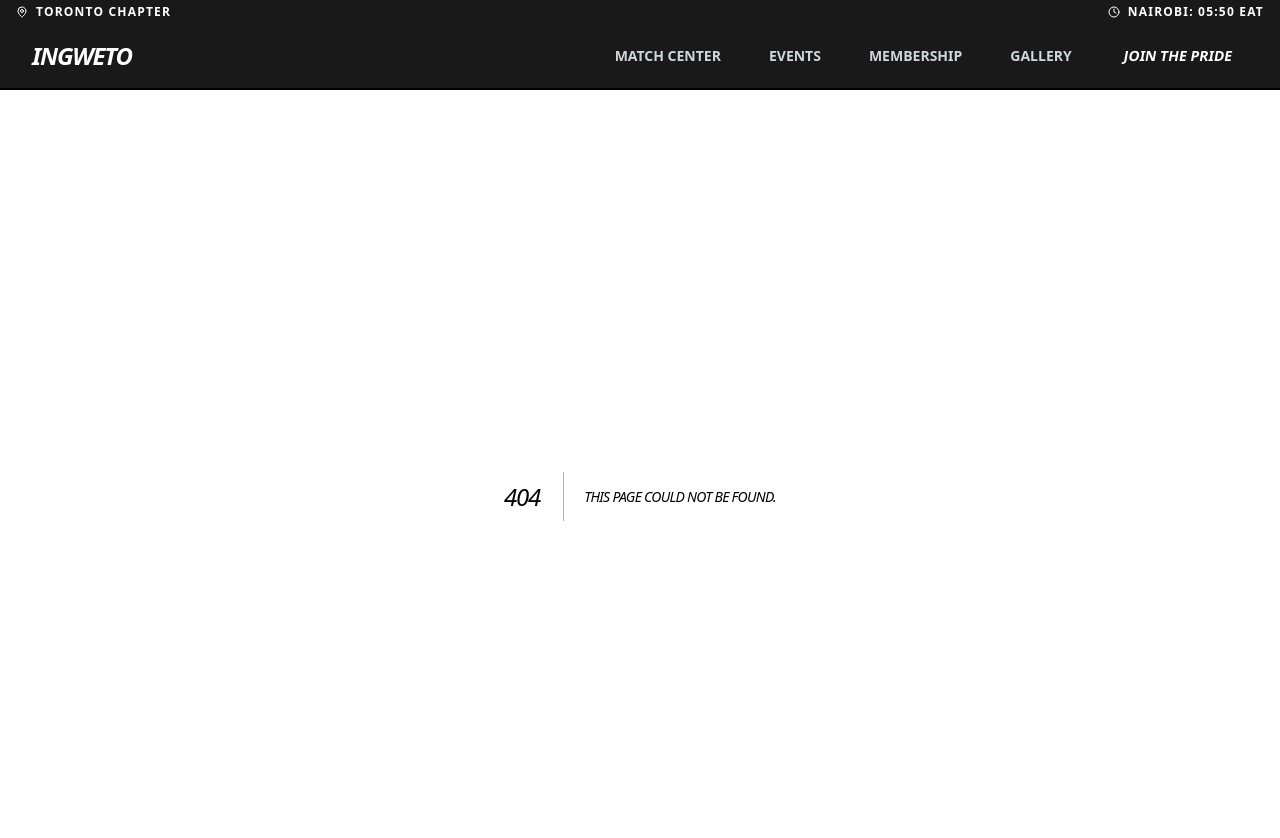
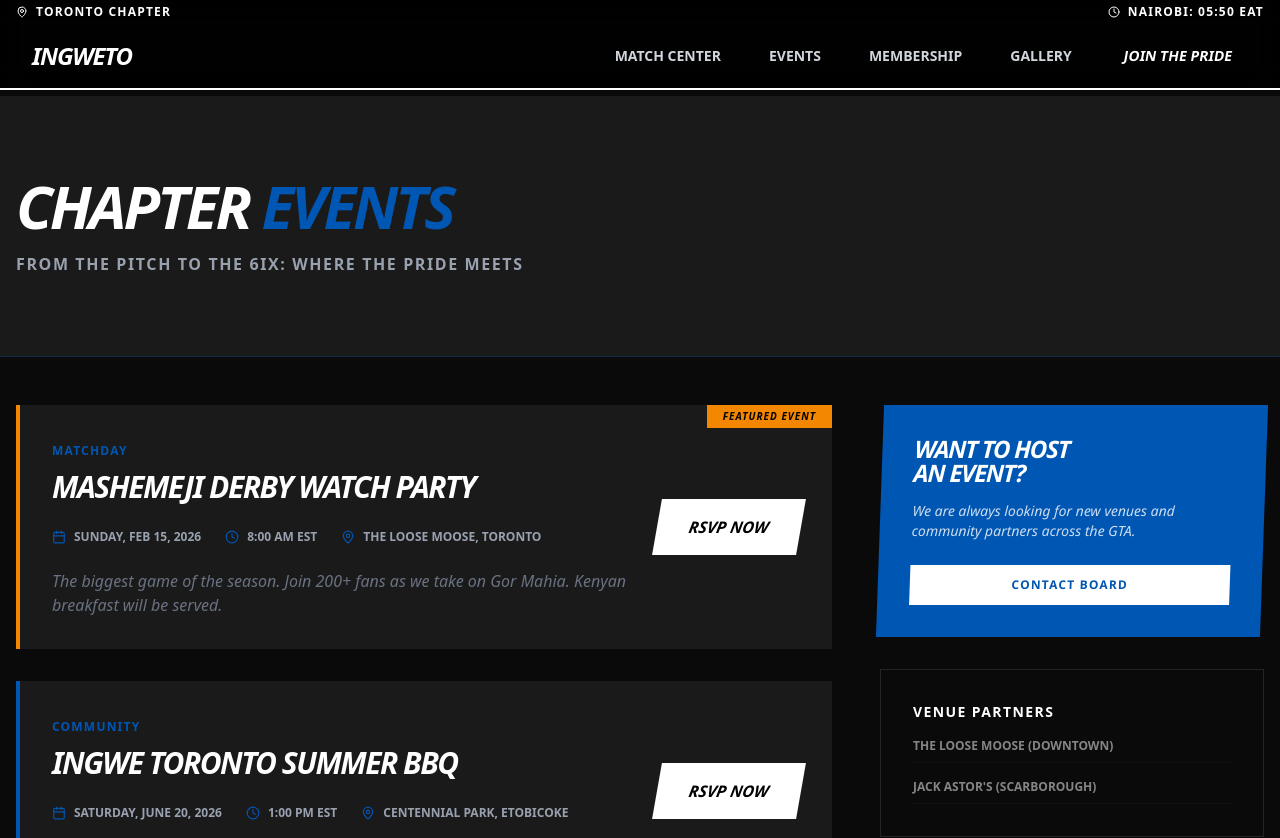
Before and after one commit to Dsikuku/afc-leopards-toronto, a Next.js app: page /events in a window 1280 px wide. Before the commit this address had no page. Shown: the top 838 px of the page. Built offline with nearby package versions, Linux system fonts and the light colour scheme.

Commit message:
feat: added events page

```diff
--- /dev/null
+++ b/src/app/events/page.tsx
@@ -0,0 +1,106 @@
+"use client";
+import { Calendar, MapPin, Clock, Ticket } from 'lucide-react';
+
+const events = [
+  {
+    id: 1,
+    title: "Mashemeji Derby Watch Party",
+    date: "Sunday, Feb 15, 2026",
+    time: "8:00 AM EST",
+    location: "The Loose Moose, Toronto",
+    category: "Matchday",
+    description: "The biggest game of the season. Join 200+ fans as we take on Gor Mahia. Kenyan breakfast will be served.",
+    isFeatured: true,
+  },
+  {
+    id: 2,
+    title: "Ingwe Toronto Summer BBQ",
+    date: "Saturday, June 20, 2026",
+    time: "1:00 PM EST",
+    location: "Centennial Park, Etobicoke",
+    category: "Community",
+    description: "Annual family get-together. Football, food, and music for all members.",
+    isFeatured: false,
+  },
+];
+
+export default function EventsPage() {
+  return (
+    <div className="bg-ingwe-dark min-h-screen pb-24">
+      {/* Header */}
+      <div className="bg-ingwe-concrete py-20 border-b border-ingwe-blue/30">
+        <div className="max-w-7xl mx-auto px-4">
+          <h1 className="text-6xl font-black italic tracking-tighter uppercase">
+            Chapter <span className="text-ingwe-blue">Events</span>
+          </h1>
+          <p className="text-gray-400 mt-4 font-bold uppercase tracking-widest">
+            From the Pitch to the 6ix: Where the Pride Meets
+          </p>
+        </div>
+      </div>
+
+      <div className="max-w-7xl mx-auto px-4 mt-12">
+        <div className="grid grid-cols-1 lg:grid-cols-3 gap-12">
+
+          {/* Main Events List */}
+          <div className="lg:col-span-2 space-y-8">
+            {events.map((event) => (
+              <div
+                key={event.id}
+                className={`group relative bg-ingwe-concrete border-l-4 ${event.isFeatured ? 'border-ingwe-gold' : 'border-ingwe-blue'} p-8 hover:bg-ingwe-concrete/80 transition-all`}
+              >
+                {event.isFeatured && (
+                  <span className="absolute top-0 right-0 bg-ingwe-gold text-black font-black px-4 py-1 text-[10px] uppercase italic tracking-widest">
+                    Featured Event
+                  </span>
+                )}
+
+                <div className="flex flex-col md:flex-row md:items-center justify-between gap-6">
+                  <div>
+                    <span className="text-ingwe-blue font-black uppercase text-xs tracking-widest">{event.category}</span>
+                    <h2 className="text-3xl font-black italic mt-2 group-hover:text-ingwe-blue transition-colors">{event.title}</h2>
+
+                    <div className="flex flex-wrap gap-6 mt-6 text-gray-400 font-bold uppercase text-xs">
+                      <div className="flex items-center gap-2"><Calendar size={14} className="text-ingwe-blue" /> {event.date}</div>
+                      <div className="flex items-center gap-2"><Clock size={14} className="text-ingwe-blue" /> {event.time}</div>
+                      <div className="flex items-center gap-2"><MapPin size={14} className="text-ingwe-blue" /> {event.location}</div>
+                    </div>
+
+                    <p className="mt-6 text-gray-500 italic max-w-xl">{event.description}</p>
+                  </div>
+
+                  <button className="bg-white text-black font-black px-8 py-4 uppercase italic skew-x-[-10deg] hover:bg-ingwe-blue hover:text-white transition-all whitespace-nowrap">
+                    RSVP NOW
+                  </button>
+                </div>
+              </div>
+            ))}
+          </div>
+
+          {/* Sidebar / Notice Board */}
+          <div className="space-y-8">
+            <div className="bg-ingwe-blue p-8 skew-x-[-2deg]">
+              <h3 className="text-2xl font-black italic text-white uppercase leading-none">Want to host <br/> an event?</h3>
+              <p className="text-white/80 text-sm mt-4 italic font-medium">
+                We are always looking for new venues and community partners across the GTA.
+              </p>
+              <button className="mt-6 w-full bg-white text-ingwe-blue font-black py-3 uppercase text-xs tracking-widest hover:bg-ingwe-dark hover:text-white transition-all">
+                Contact Board
+              </button>
+            </div>
+
+            <div className="border border-white/10 p-8">
+              <h4 className="font-black uppercase text-sm tracking-widest mb-4">Venue Partners</h4>
+              <div className="space-y-4 opacity-50 grayscale hover:grayscale-0 transition-all">
+                {/* Add partner logos or names here */}
+                <p className="text-xs font-bold border-b border-white/5 pb-2">THE LOOSE MOOSE (DOWNTOWN)</p>
+                <p className="text-xs font-bold border-b border-white/5 pb-2">JACK ASTOR'S (SCARBOROUGH)</p>
+              </div>
+            </div>
+          </div>
+
+        </div>
+      </div>
+    </div>
+  );
+}
```
